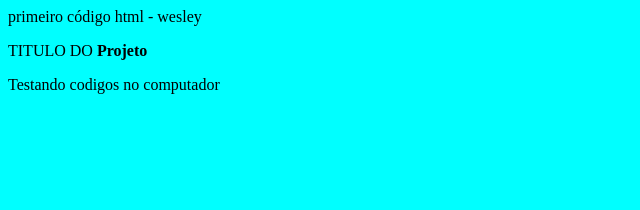
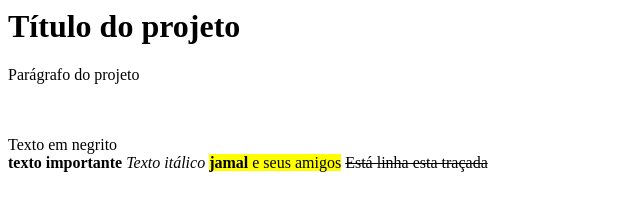
Before and after one commit to wesleyvalentin/primeiro-repositorio, a plain HTML site: page index.html in a window 1280 px wide. Shown: the whole page, without its empty margins (0-640 px from the left). Drawn offline with Linux system fonts and the light colour scheme.

Commit message:
Update index.html

```diff
--- a/index.html
+++ b/index.html
@@ -1,9 +1,14 @@
-<html style="background-color: aqua;">
+<html>
 
-primeiro código html - wesley
+<!--Formatações básicas-->
+<h1>Título do projeto</h1>
+<p>Parágrafo do projeto</p>
+<br> <!--Break row (quebra de linha ou pular a linha)-->
+<br>Texto em negrito</b>
+<br>
+<strong>texto importante</strong>
+<i>Texto itálico</i>
+<mark><b>jamal</b> e seus amigos</mark>
+<del>Está linha esta traçada  </del>
 
-<p>TITULO DO <b>Projeto</b></b>
-
-    <p>Testando codigos no computador</p>
-
-    </html>
+</html>
```
